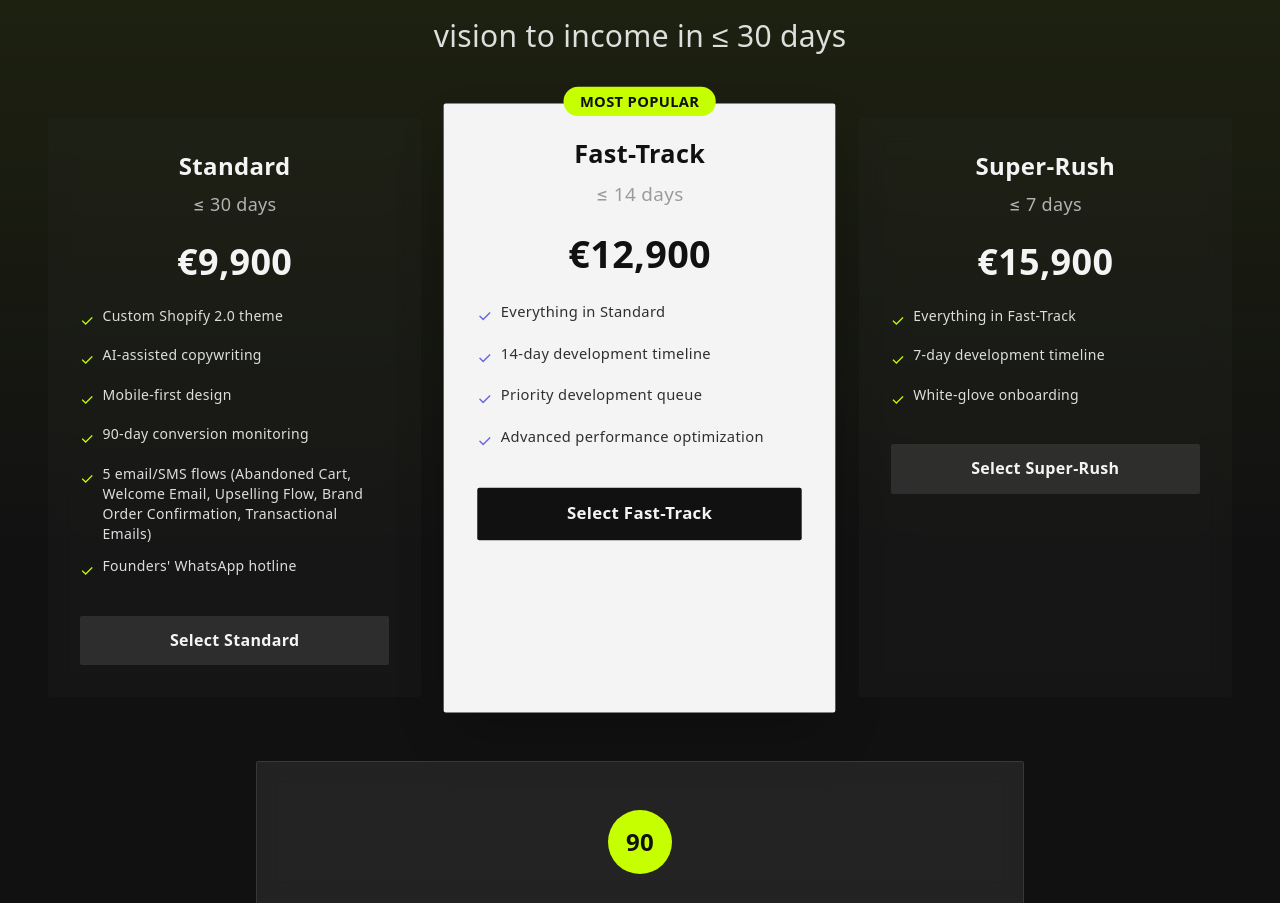
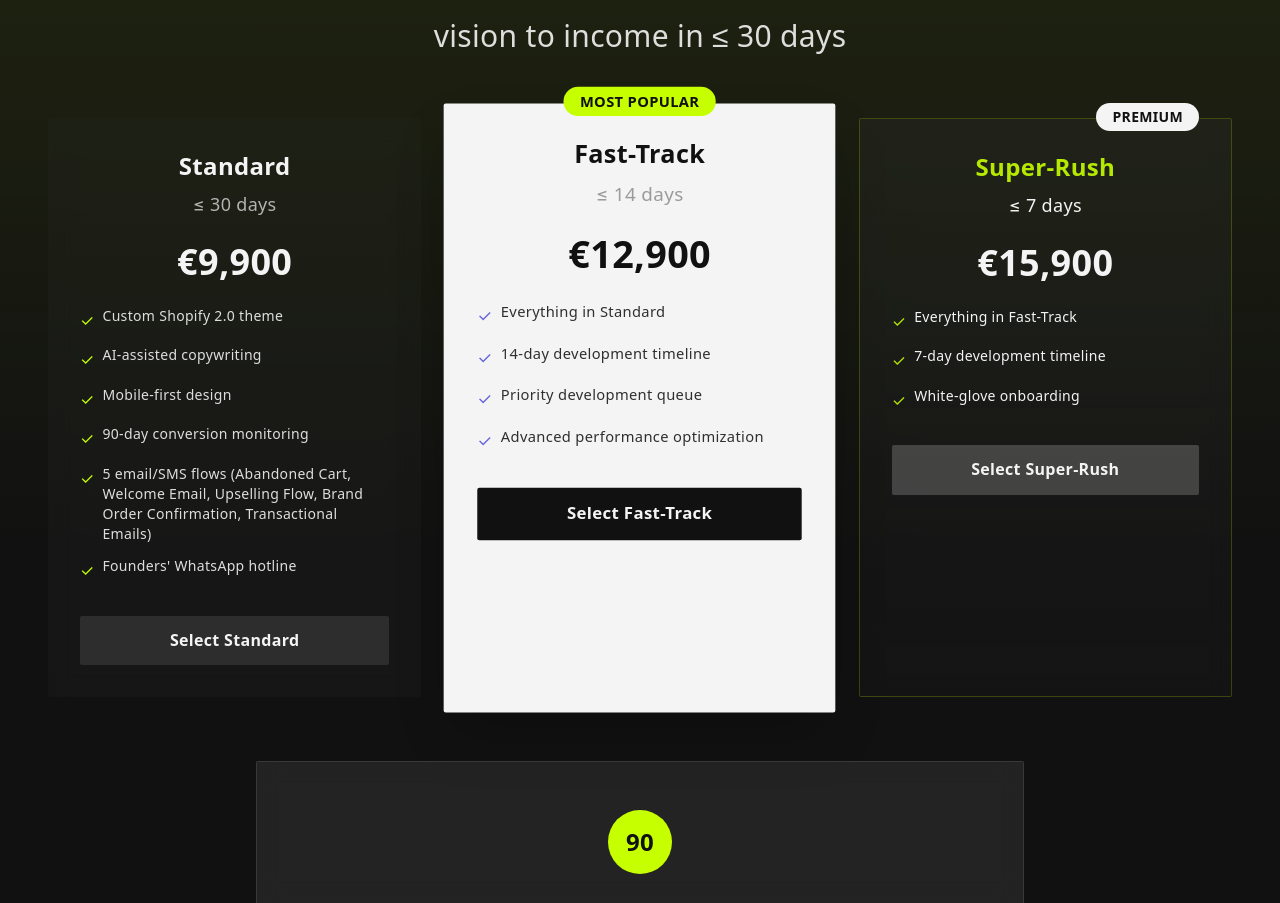
Before and after one commit to datagekko/sovira-digital, a Next.js app: page / in a window 1280 px wide. Shown: the part 2134-3037 px from the top of the page. Built offline with nearby package versions, Linux system fonts and the light colour scheme; a web font is replaced by a local one.

Commit message:
Enhance Super-Rush card with premium styling and remove price color change

```diff
--- a/components/BrandReadySprint.tsx
+++ b/components/BrandReadySprint.tsx
@@ -41,6 +41,7 @@ export default function BrandReadySprint() {
       name: 'Super-Rush',
       timeline: '≤ 7 days',
       price: '€15,900',
+      premium: true,
       features: [
         'Everything in Fast-Track',
         '7-day development timeline',
@@ -76,7 +77,9 @@ export default function BrandReadySprint() {
               className={`relative rounded-sm p-8 transition-all duration-300 cursor-pointer group ${
                 tier.popular
                   ? 'bg-sovira-paper text-sovira-black scale-105 shadow-2xl hover:shadow-sovira-chartreuse/30 hover:scale-107 hover:-translate-y-1'
-                  : 'bg-sovira-graphite/20 backdrop-blur-glass hover:bg-sovira-graphite/30 hover:scale-105 hover:-translate-y-1 hover:shadow-lg'
+                  : tier.premium
+                    ? 'bg-gradient-to-b from-sovira-graphite/30 to-sovira-graphite/10 backdrop-blur-glass border border-sovira-chartreuse/20 hover:border-sovira-chartreuse/50 hover:scale-105 hover:-translate-y-1 hover:shadow-[0_0_15px_rgba(198,255,0,0.15)]'
+                    : 'bg-sovira-graphite/20 backdrop-blur-glass hover:bg-sovira-graphite/30 hover:scale-105 hover:-translate-y-1 hover:shadow-lg'
               }`}
               onClick={() => setSelectedTier(tier.id)}
             >
@@ -87,17 +90,30 @@ export default function BrandReadySprint() {
                 </div>
               )}
 
+              {/* Premium badge */}
+              {tier.premium && (
+                <div className="absolute -top-4 right-8 bg-sovira-paper text-sovira-black px-4 py-1 rounded-full text-sm font-bold group-hover:scale-110 transition-all duration-300 group-hover:bg-sovira-chartreuse">
+                  PREMIUM
+                </div>
+              )}
+
               <div className="text-center mb-6">
-                <h3 className="font-neue-haas text-2xl font-bold mb-2">
+                <h3 className={`font-neue-haas text-2xl font-bold mb-2 ${tier.premium ? 'text-sovira-chartreuse/90 group-hover:text-sovira-chartreuse' : ''}`}>
                   {tier.name}
                 </h3>
-                <p className={`text-lg ${tier.popular ? 'text-sovira-neutral' : 'text-sovira-paper/70'}`}>
+                <p className={`text-lg ${
+                  tier.popular ? 'text-sovira-neutral' :
+                  tier.premium ? 'text-sovira-paper' :
+                  'text-sovira-paper/70'
+                }`}>
                   {tier.timeline}
                 </p>
               </div>
 
               <div className="text-center mb-6">
-                <div className="text-4xl font-neue-haas font-bold mb-2 group-hover:text-sovira-chartreuse transition-colors duration-300">
+                <div className={`text-4xl font-neue-haas font-bold mb-2 transition-all duration-300 ${
+                  tier.premium ? 'text-sovira-paper group-hover:scale-110' : ''
+                }`}>
                   {tier.price}
                 </div>
               </div>
@@ -105,8 +121,16 @@ export default function BrandReadySprint() {
               <ul className="space-y-3 mb-8">
                 {tier.features.map((feature, index) => (
                   <li key={index} className="flex items-start gap-2">
-                    <span className={`mt-0.5 group-hover:scale-110 transition-transform duration-200 ${tier.popular ? 'text-sovira-chartreuse-readable' : 'text-sovira-chartreuse'}`}>✓</span>
-                    <span className={`text-sm ${tier.popular ? 'text-sovira-graphite' : 'text-sovira-paper/90'}`}>
+                    <span className={`mt-0.5 group-hover:scale-110 transition-transform duration-200 ${
+                      tier.popular ? 'text-sovira-chartreuse-readable' :
+                      tier.premium ? 'text-sovira-chartreuse/90 group-hover:text-sovira-chartreuse' :
+                      'text-sovira-chartreuse'
+                    }`}>✓</span>
+                    <span className={`text-sm ${
+                      tier.popular ? 'text-sovira-graphite' :
+                      tier.premium ? 'text-sovira-paper font-medium' :
+                      'text-sovira-paper/90'
+                    }`}>
                       {feature}
                     </span>
                   </li>
@@ -120,7 +144,9 @@ export default function BrandReadySprint() {
                 className={`block w-full py-3 rounded-sm font-neue-haas font-bold transition-all duration-300 text-center transform group-hover:scale-105 ${
                   tier.popular
                     ? 'bg-sovira-black text-sovira-paper hover:bg-sovira-graphite hover:shadow-sovira-cta'
-                    : 'bg-sovira-paper/10 hover:bg-sovira-paper/20 hover:shadow-sovira-cta'
+                    : tier.premium
+                      ? 'bg-sovira-paper/20 text-sovira-paper hover:bg-sovira-chartreuse hover:text-sovira-black hover:shadow-sovira-cta'
+                      : 'bg-sovira-paper/10 hover:bg-sovira-paper/20 hover:shadow-sovira-cta'
                 }`}
               >
                 Select {tier.name}
```
